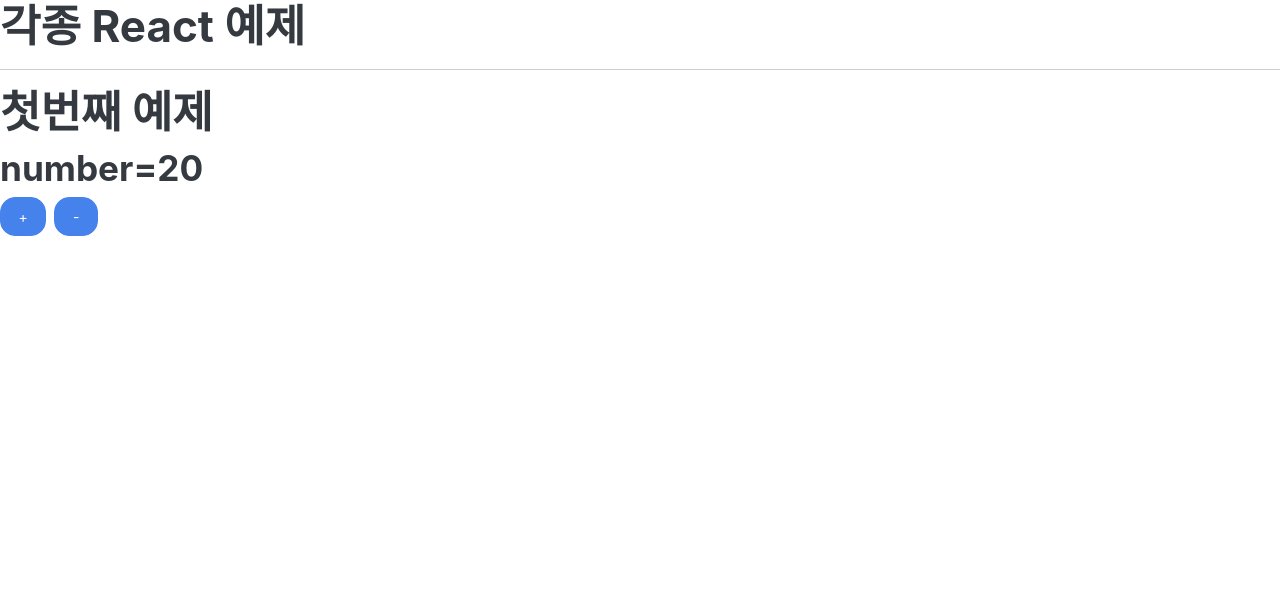
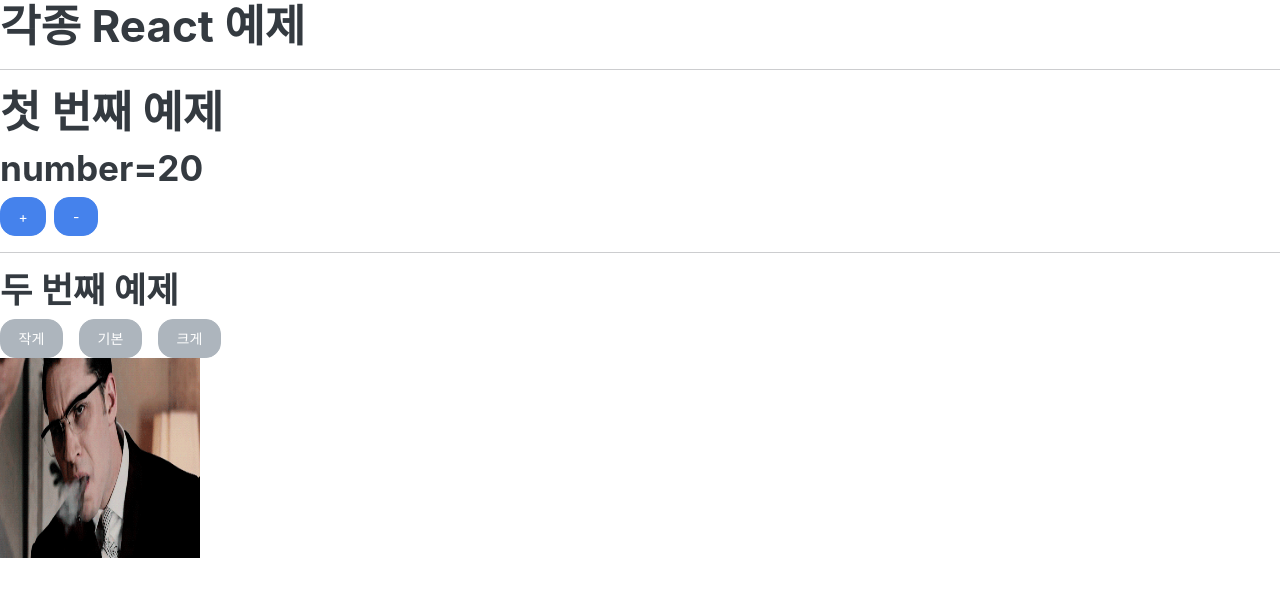
Before and after one commit to tpfkalrrltk/kh12-react, a React (Create React App) app in the folder demo03/: page / in a window 1280 px wide. Shown: the top 596 px of the page. Built offline with nearby package versions, Linux system fonts and the light colour scheme.

Commit message:
React 이미지 크기 변경 문제

```diff
--- a/demo03/src/App.js
+++ b/demo03/src/App.js
@@ -1,6 +1,7 @@
 import logo from './logo.svg';
 import './App.css';
 import Exam01 from './components/Exam01';
+import Exam02 from './components/Exam02';
 
 
 function App() {
@@ -9,6 +10,8 @@
     <h1>각종 React 예제</h1>
     <hr/>
     <Exam01/>
+    <hr/>
+    <Exam02/>
     </>
   );
 
--- a/demo03/src/components/Exam01.js
+++ b/demo03/src/components/Exam01.js
@@ -21,7 +21,7 @@
 
     return (
         <>
-            <h1>첫번째 예제</h1>
+            <h1>첫 번째 예제</h1>
             {/* 데이터를 출력  컨트롤 / 같이누르기*/}
             <h2>number={number}</h2>
             {/* class를 부여할땐 class가 아니라 className이라고 적어야함 */}
--- /dev/null
+++ b/demo03/src/components/Exam02.js
@@ -0,0 +1,31 @@
+import { useState } from 'react';
+import tomImage from '../assets/image/Tom.gif';
+
+function Exam02() {
+    //이 화면의 상태는(state)는 한개이다.
+    const [size, setSize] = useState(200);
+
+    // function small() {
+    //     // size =100;//react사용불가
+    //     setSize(100);//react스러운 방법
+    // }
+    // function normal() {
+    //     setSize(200);
+    // }
+    // function big() {
+    //     setSize(300);
+    // }
+
+    return (
+        <>
+            <h2>두 번째 예제</h2>
+            <button className='btn btn-secondary' onClick={function(){setSize(100)}}>작게</button>
+            {/* 람다(애로우 펑션)을 이용해서 onClick이벤트를 간소화할수있다. */}
+            <button className='btn btn-secondary ms-3' onClick={()=>setSize(200)}>기본</button>
+            <button className='btn btn-secondary ms-3' onClick={()=>{setSize(300)}}>크게</button>
+            <br />
+            <img src={tomImage} width={size} height={size}  />
+        </>
+    );
+}
+export default Exam02;
```
Also changed, not shown: demo03/src/assets/image/Tom.gif (added).
